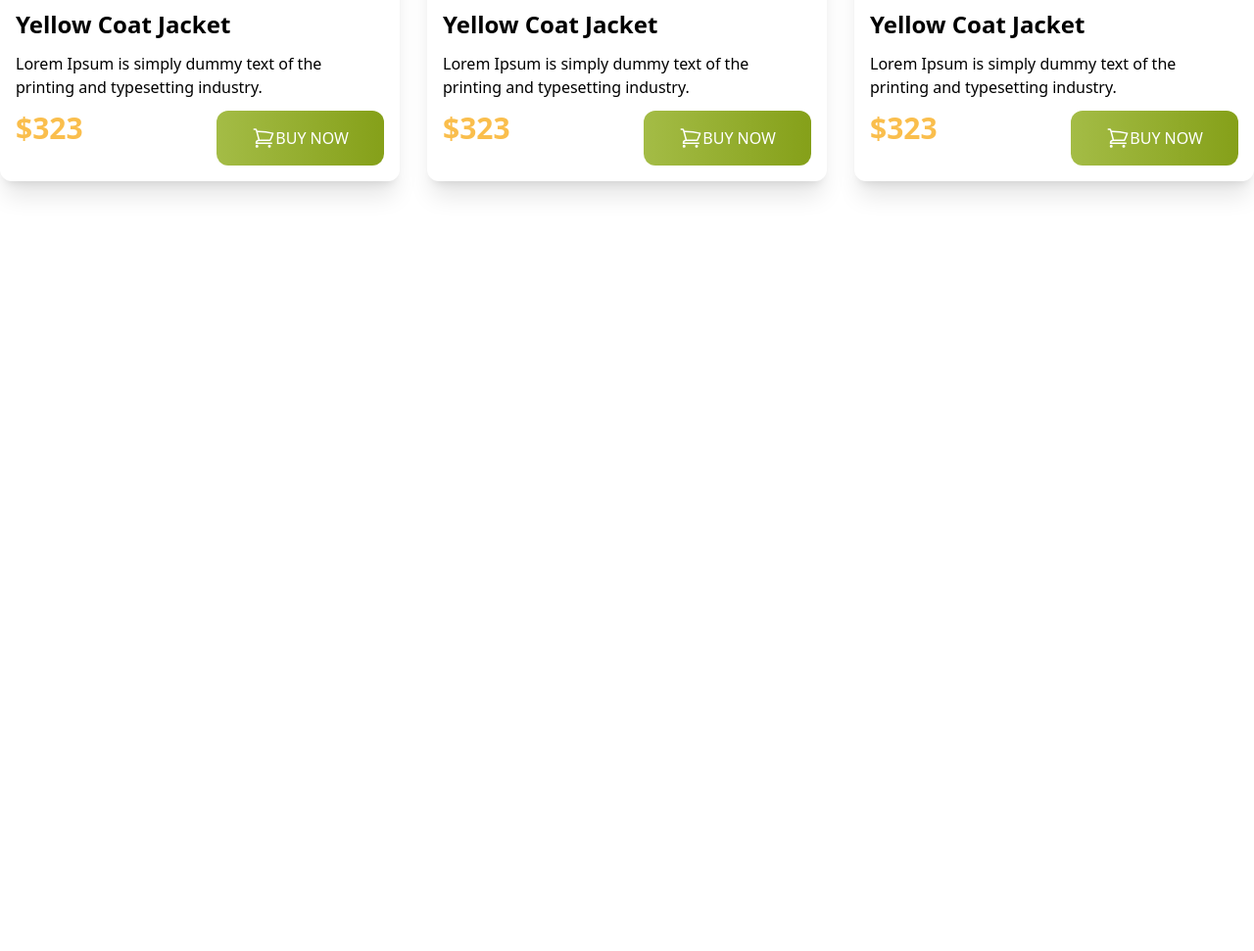
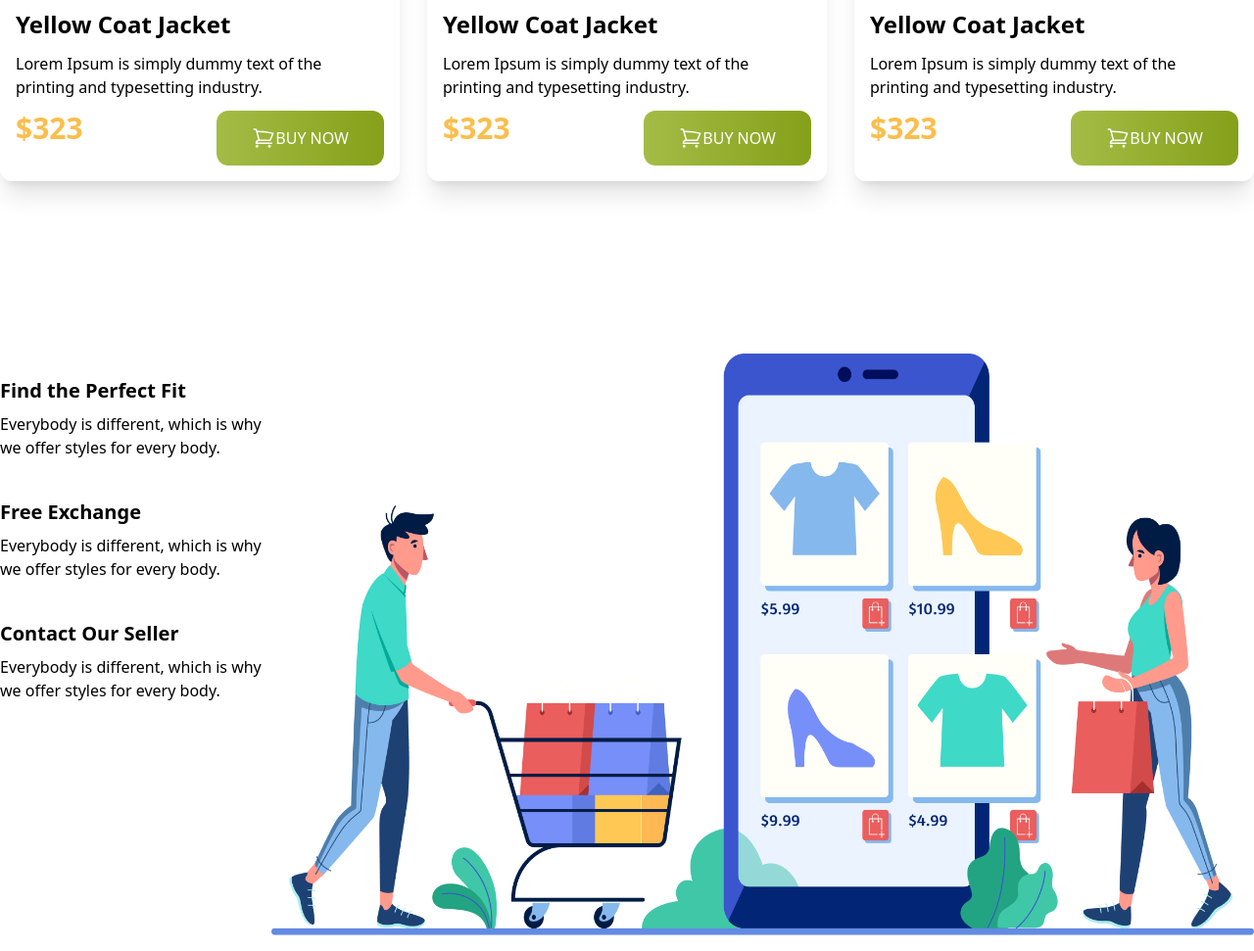
Before and after one commit to JobaetHasan/penguine-shopping, a plain HTML site: page index.html in a window 1280 px wide. Shown: the part 2123-3094 px from the top of the page at 98% size. Before the commit the page ends 2388 px from the top, so only its background shows below. Drawn offline with nearby package versions, Linux system fonts and the light colour scheme.

Commit message:
last comit

```diff
--- a/index.html
+++ b/index.html
@@ -232,6 +232,26 @@
 
         </section>
 
+        <section class="pt-20">
+
+            <div class="flex flex-row md:flex  py-4">
+
+                <div  class="">
+                   <div class="py-4"><h4 class="text-xl font-bold py-2">Find the Perfect Fit</h4>
+                <p>Everybody is different, which is why we
+                    offer styles for every body.</p></div>
+                   <div class="py-4"><h4 class="text-xl font-bold py-2">Free Exchange </h4><p>Everybody is different, which is why we
+                    offer styles for every body.</p></div>
+                   <div class="py-4"><h4 class="text-xl font-bold py-2">Contact Our Seller</h4><p>Everybody is different, which is why we
+                    offer styles for every body.</p></div>
+                </div>
+                <div class=""><img src="images/shopping.png" alt=""></div>
+
+
+            </div>
+
+
+        </section>
 
 
     </main>
```
